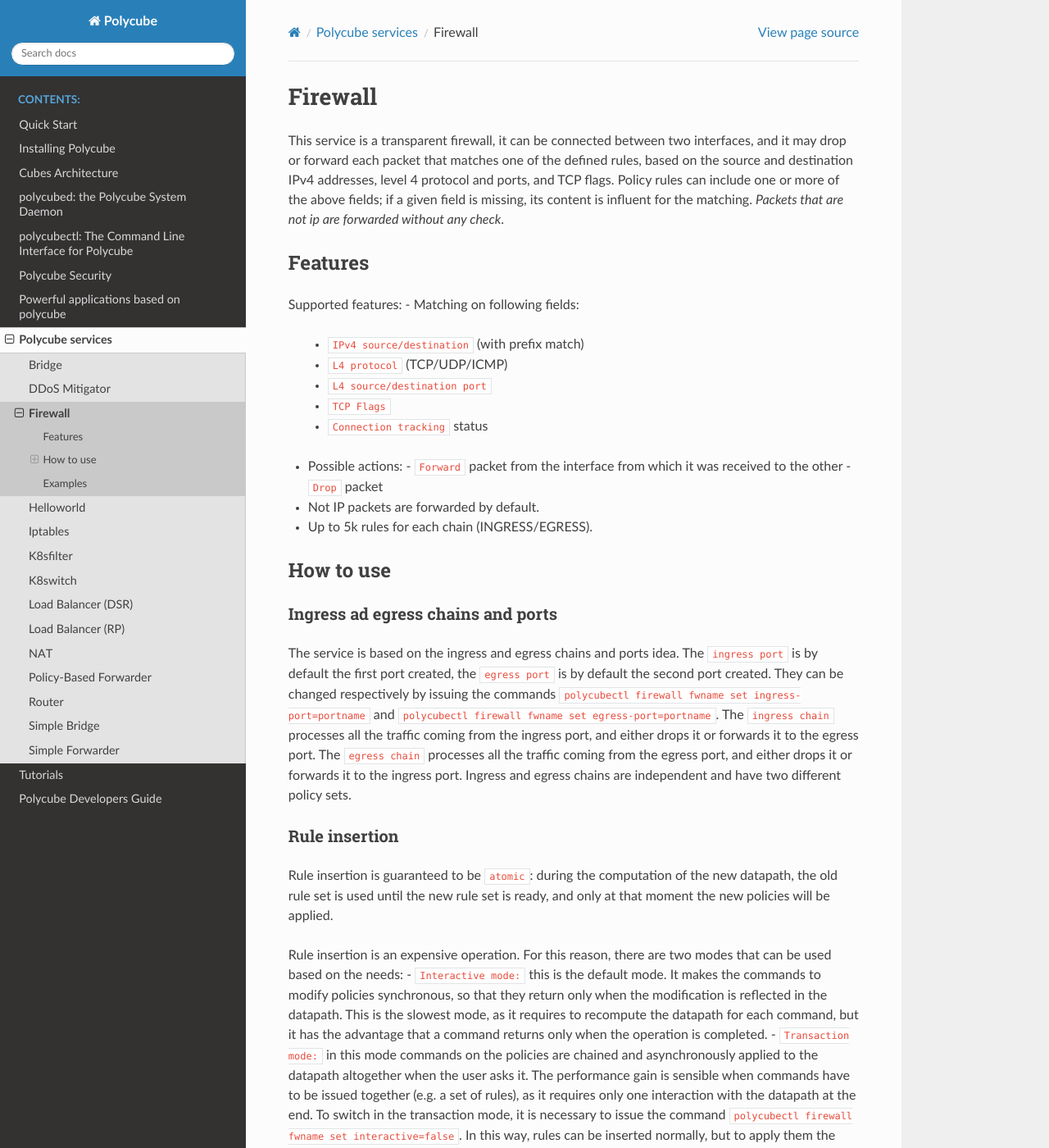
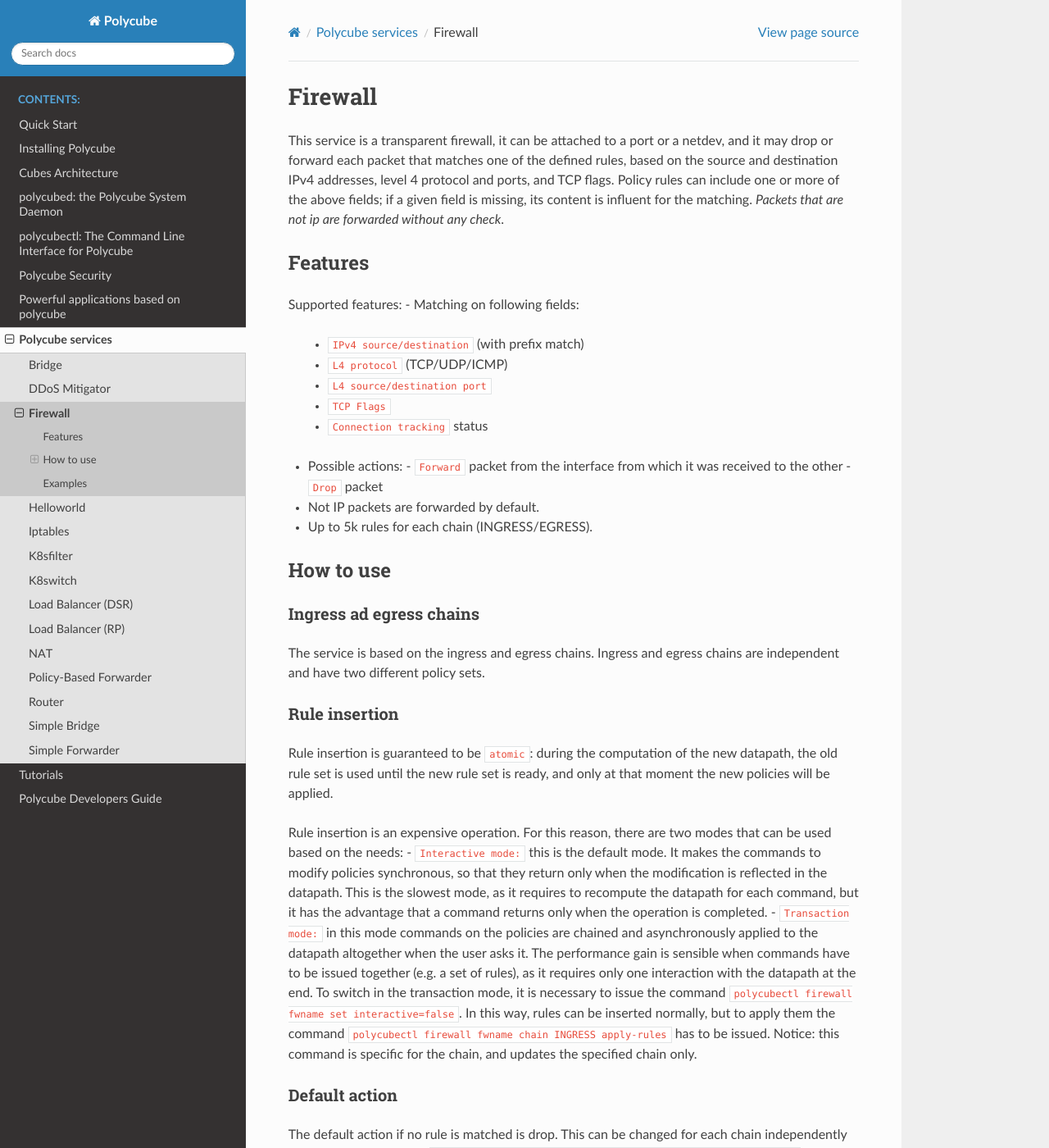
Before and after one commit to polycube-network/polycube, a Sphinx documentation site: the page built from Documentation/services/pcn-firewall/firewall.rst, in a window 1280 px wide and 1400 px high. Shown: the whole window at 82% size. Built offline with Sphinx 7.4.7 and the Read the Docs theme 2.0.0, drawn with Linux system fonts in a browser that asks for light colours.

Commit message:
pcn-firewall: update documents to transparent cube
pcn-firewall is now transparent, update documentation to reflect it

Signed-off-by: Mauricio Vasquez B <mauriciovasquezbernal@gmail.com>

```diff
--- a/Documentation/services/pcn-firewall/firewall.rst
+++ b/Documentation/services/pcn-firewall/firewall.rst
@@ -1,7 +1,9 @@
 Firewall
 ========
 
-This service is a transparent firewall, it can be connected between two interfaces, and it may drop or forward each packet that matches one of the defined rules, based on the source and destination IPv4 addresses, level 4 protocol and ports, and TCP flags. Policy rules can include one or more of the above fields; if a given field is missing, its content is influent for the matching. *Packets that are not ip are forwarded without any check*.
+This service is a transparent firewall, it can be attached to a port or a netdev, and it may drop or forward each packet that matches one of the defined rules, based on the source and destination IPv4 addresses, level 4 protocol and ports, and TCP flags.
+Policy rules can include one or more of the above fields; if a given field is missing, its content is influent for the matching.
+*Packets that are not ip are forwarded without any check*.
 
 Features
 --------
@@ -24,13 +26,10 @@
 How to use
 ----------
 
-Ingress ad egress chains and ports
-^^^^^^^^^^^^^^^^^^^^^^^^^^^^^^^^^^
+Ingress ad egress chains
+^^^^^^^^^^^^^^^^^^^^^^^^
 
-The service is based on the ingress and egress chains and ports idea.
-The ``ingress port`` is by default the first port created, the ``egress port`` is by default the second port created. They can be changed respectively by issuing the commands ``polycubectl firewall fwname set ingress-port=portname`` and ``polycubectl firewall fwname set egress-port=portname``.
-The ``ingress chain`` processes all the traffic coming from the ingress port, and either drops it or forwards it to the egress port.
-The ``egress chain`` processes all the traffic coming from the egress port, and either drops it or forwards it to the ingress port.
+The service is based on the ingress and egress chains.
 Ingress and egress chains are independent and have two different policy sets.
 
 Rule insertion
```
